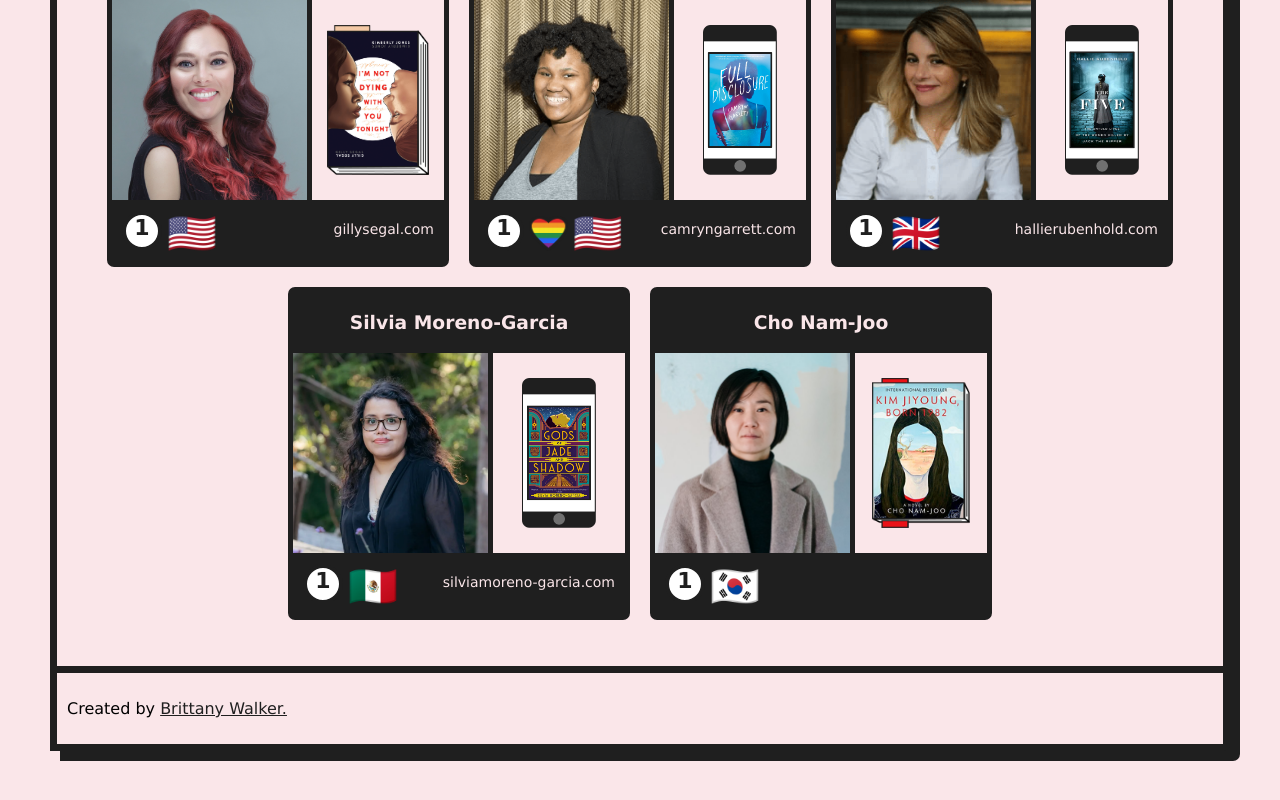
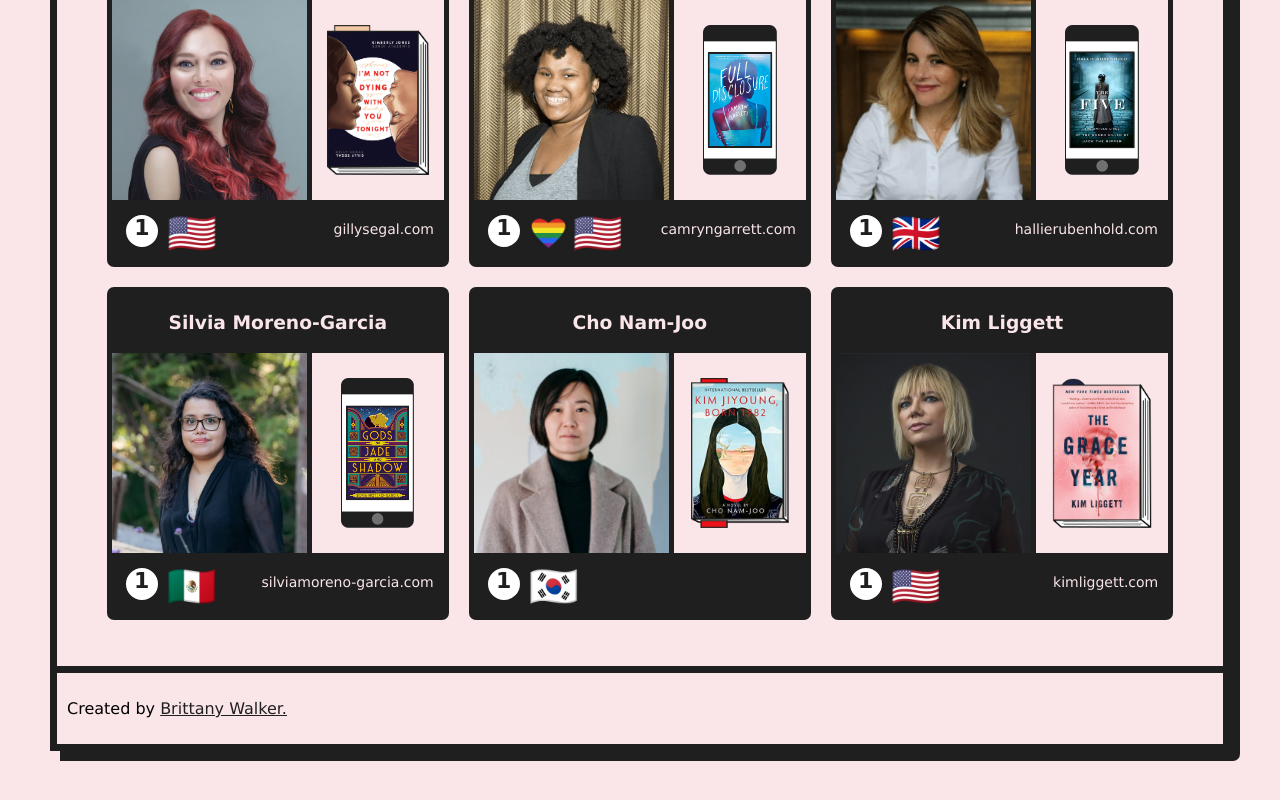
Before and after one commit to brittanyrw/thebookishlog, a Vue app: page /authors in a window 1280 px wide. Shown: the part 1648-2448 px from the top of the page. Built offline with nearby package versions, Linux system fonts and the light colour scheme.

Commit message:
Update books

```diff
--- a/src/data/authors.js
+++ b/src/data/authors.js
@@ -154,5 +154,19 @@ export const authorData = [
       }
     ],
     website: ""
+  },
+  {
+    name: "Kim Liggett",
+    books: ["The Grace Year"],
+    poc: false,
+    gender: "female",
+    lgbt: false,
+    country: [
+      {
+        code: "US",
+        name: "United States"
+      }
+    ],
+    website: "kimliggett.com"
   }
 ];
--- a/src/data/books.ts
+++ b/src/data/books.ts
@@ -18,7 +18,10 @@ export interface Book {
 }
 
 export type Genres =
+  | "Alternative History"
+  | "Asia"
   | "Biography"
+  | "Black"
   | "Dystopia"
   | "Fairy Tale"
   | "Fantasy"
@@ -28,6 +31,7 @@ export type Genres =
   | "History"
   | "Horror"
   | "Humor"
+  | "Korea"
   | "LGBTQIA"
   | "Magical Realism"
   | "Mystery"
@@ -45,7 +49,6 @@ export type Genres =
   | "Werewolves"
   | "Western"
   | "Witches"
-  | "Asia"
   | "Young Adult";
 
 export type BookType = "Fiction" | "Non-Fiction" | "Graphic Novel";
@@ -60,7 +63,7 @@ export const bookData: Book[] = [
     author: ["Erica Armstrong Dunbar"],
     publishedYear: 2019,
     setting: ["United States"],
-    genre: ["History", "Biography", "Feminism", "Race", "Slavery"],
+    genre: ["History", "Biography", "Feminism", "Race", "Slavery", "Black"],
     type: "Non-Fiction",
     pages: 157,
     medium: "Physical",
@@ -85,7 +88,8 @@ export const bookData: Book[] = [
       "Retelling",
       "Fairy Tale",
       "Dystopia",
-      "Romance"
+      "Romance",
+      "Black"
     ],
     type: "Fiction",
     pages: 389,
@@ -104,7 +108,7 @@ export const bookData: Book[] = [
     author: ["Kimberly Jones", "Gilly Segal"],
     publishedYear: 2019,
     setting: ["United States", "Georgia (USA)"],
-    genre: ["Young Adult", "Race", "Social Justice"],
+    genre: ["Young Adult", "Race", "Social Justice", "Black"],
     type: "Fiction",
     pages: 247,
     medium: "Physical",
@@ -146,7 +150,9 @@ export const bookData: Book[] = [
       "Witches",
       "Young Adult",
       "Feminism",
-      "Historical Fiction"
+      "Historical Fiction",
+      "Race",
+      "Black"
     ],
     type: "Fiction",
     pages: 359,
@@ -165,7 +171,7 @@ export const bookData: Book[] = [
     author: ["Tiffany D. Jackson"],
     publishedYear: 2018,
     setting: ["United States", "Washington DC"],
-    genre: ["Young Adult", "Mystery"],
+    genre: ["Young Adult", "Mystery", "Black"],
     type: "Fiction",
     pages: 435,
     medium: "Physical",
@@ -201,7 +207,7 @@ export const bookData: Book[] = [
     author: ["Camryn Garrett"],
     publishedYear: 2019,
     setting: ["United States", "California"],
-    genre: ["Young Adult", "LGBTQIA", "Romance", "Health", "Mystery"],
+    genre: ["Young Adult", "LGBTQIA", "Romance", "Health", "Mystery", "Black"],
     type: "Fiction",
     pages: 290,
     medium: "E-Book",
@@ -335,7 +341,7 @@ export const bookData: Book[] = [
     author: ["Cho Nam-Joo"],
     publishedYear: 2016,
     setting: ["South Korea"],
-    genre: ["Dystopia", "Feminism", "Asia"],
+    genre: ["Dystopia", "Feminism", "Asia", "Korea"],
     type: "Fiction",
     pages: 163,
     medium: "Physical",
@@ -357,13 +363,38 @@ export const bookData: Book[] = [
     type: "Fiction",
     pages: 404,
     medium: "Physical",
-    rating: 0,
+    rating: 4.5,
     dateStarted: "08/23/2021",
-    dateFinished: "",
-    progress: "started",
-    pageProgress: 22,
+    dateFinished: "08/24/2021",
+    progress: "finished",
+    pageProgress: 100,
     bookCoverColor: "Pink",
     bookCoverObject: "Woman",
     fav: false
+  },
+  {
+    title: "Ring Shout",
+    author: ["P. Djèlí Clark"],
+    publishedYear: 2019,
+    setting: ["Fictional"],
+    genre: [
+      "Fantasy",
+      "Horror",
+      "Historical Fiction",
+      "Race",
+      "Black",
+      "Alternative History"
+    ],
+    type: "Fiction",
+    pages: 185,
+    medium: "E-Book",
+    rating: 0,
+    dateStarted: "08/24/2021",
+    dateFinished: "",
+    progress: "started",
+    pageProgress: 0,
+    bookCoverColor: "Red",
+    bookCoverObject: "Person",
+    fav: false
   }
 ];
```
Also changed, not shown: src/assets/imgs/kim-liggett.png (added), src/assets/imgs/the-grace-year.png (added).
